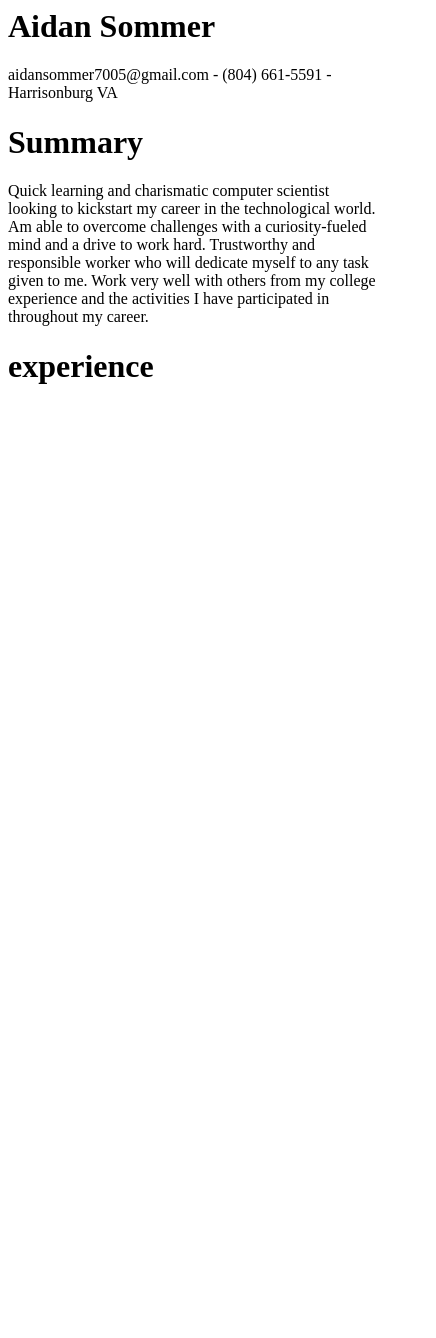
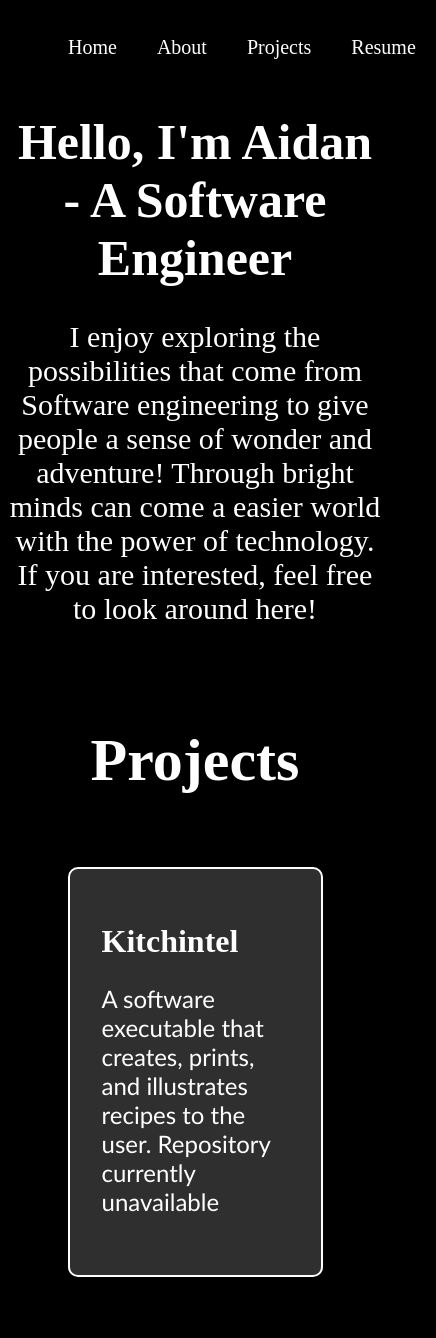
Before and after one commit to Aidanxbiddsa/Portfolio_resume, a plain HTML site: page index.html in a window 390 px wide. Shown: the top 1338 px of the page, 436 px wide, since content can reach past the window. Before the commit the page ends 844 px from the top, so only its background shows below. Drawn offline with Linux system fonts and the light colour scheme.

Commit message:
Finished the resume, and home portion of my portfolio, will continue with the about and projects tabs in the future.

```diff
--- a/index.html
+++ b/index.html
@@ -1,17 +1,30 @@
-<div class="header">
-    <h1>Aidan Sommer</h1>
-    <p> aidansommer7005@gmail.com - (804) 661-5591  - Harrisonburg VA</p>
-</div>
+<!DOCTYPE html>
+<html lang="en">
 
-<div class = "Summary">
-    <h1>Summary</h1>
-    <p> Quick learning and charismatic computer scientist looking to kickstart my career in the technological world.
-        Am able to overcome challenges with a curiosity-fueled mind and a drive to work hard. Trustworthy and
-        responsible worker who will dedicate myself to any task given to me. Work very well with others from my
-        college experience and the activities I have participated in throughout my career.
-        </p>
-</div>
+<head>
+    <link rel="stylesheet" href="main.css">
+    <title>
+        Aidan's Portfolio
+    </title>
+    <script type="module" src="main.js"></script>
+</head>
+<body>
+    <div class="navigation">
+        <ul>
+            <li><a href="index.html">Home</a></li>
+            <li><a href="about.html">About</a></li>
+            <li><a href="Projects.html">Projects</a></li>
+            <li><a href="resume.html">Resume</a></li>
+        </ul>
+    </div>
 
-<div class = "experience">
-    <h1>experience</h1>
-</div>
+    <div class="Introduction">
+        <h1>Hello, I'm Aidan - A Software Engineer</h1>
+        <p>I enjoy exploring the possibilities that come from Software engineering to give people a sense of wonder and adventure! Through bright minds can come a easier world with the power of technology. If you are interested, feel free to look around here!</p>
+    </div>
+
+    <div class="introproj">
+        <h1>Projects</h1>
+    </div>
+</body>
+</html>
--- /dev/null
+++ b/main.css
@@ -0,0 +1,110 @@
+body {
+    background-color: black;
+    color: white;
+}
+div.navigation {
+    ul{
+        display: flex;
+        flex-direction: row;
+    }
+    li {
+        padding: 20px;
+        font-size: 20px;
+        list-style-type: none;
+        a {
+            text-decoration: none;
+            color: white;
+        }
+    }
+}
+
+div.Introduction {
+    text-align: center;
+    h1 {
+        font-size: 50px;
+    }
+    p {
+        font-size: 30px;
+        margin-bottom: 100px;
+    }
+}
+
+div.TBD {
+    font-size: 50px;
+    text-align: center;
+}
+div.introproj {
+    text-align: center;
+    font-size: 30px;
+}
+
+/* This portion was given to me by Andrew Hansen :) */
+div.Projects {
+    display: flex;
+    justify-content: center;
+    align-items: center;
+    flex-wrap: wrap;
+  }
+
+  div.Card {
+    display: inline-block;
+
+    width: 30%;
+    margin: 2rem;
+    padding: 2rem;
+
+    border: 2px solid;
+    background-color: rgba(255, 255, 255, 0.185);
+    border-radius: 10px;
+
+    span {
+      display: block;
+      width: 100%;
+      height: 12rem;
+    }
+
+    img {
+      position: static;
+      width: 100%;
+      height: 20rem;
+      border: 1px solid;
+      border-radius: 10px;
+    }
+
+    a {
+      text-decoration: none;
+    }
+
+    a:hover {
+      color: #CBB677;
+      text-decoration: underline;
+    }
+
+    p {
+      font-family: 'Gill Sans', 'Gill Sans MT', Calibri, 'Trebuchet MS', sans-serif;
+      font-size: x-large;
+    }
+  }
+
+  /* If viewport is small, the 'cards' change length */
+@media screen and (max-width: 1200px) {
+    div.Card {
+      span {
+        height: 15rem;
+      }
+    }
+  }
+
+  @media screen and (max-width: 950px) {
+    div.Card {
+      span {
+        height: 20rem;
+      }
+    }
+  }
+
+  @media screen and (max-width: 700px) {
+    div.Card {
+      width: 50%
+    }
+  }
--- /dev/null
+++ b/main.js
@@ -0,0 +1,38 @@
+// Code given to me by Andrew Hansen
+
+var _process$versions, _import$meta$resolve, _import$meta$resolve2, _import$meta;
+const data = await (typeof process === "object" &&
+(_process$versions = process.versions) !== null &&
+ _process$versions !== void 0 && _process$versions.node ? Promise.all([import("fs"),
+  import("module")]).then(([fs, module]) => new
+   Promise((a => (r, j) => fs.readFile(a, (e, d) => e
+    ? j(e) : r(d)))(module.createRequire(import.meta.url)
+    .resolve('./portfolio.json')))).then(JSON.parse) : fetch((_import$meta$resolve = (_import$meta$resolve2 = (_import$meta = import.meta).resolve) === null
+    || _import$meta$resolve2 === void 0 ? void 0 : _import$meta$resolve2.call(_import$meta, './portfolio.json')) !== null &&
+     _import$meta$resolve !== void 0 ? _import$meta$resolve : new URL('./portfolio.json', import.meta.url)).then(r => r.json()));
+
+const body = document.body;
+
+// Creates Div for the 'cards'
+const div = document.createElement('div');
+div.className = "Projects";
+body.appendChild(div);
+
+// Loops through portfolio.json and creates 'Cards.'
+for (var i in data.projects) {
+  var name = data.projects[i].name;
+  var description = data.projects[i].description;
+  var repository = data.projects[i].repository;
+  var card = document.createElement('div');
+  card.className = "Card";
+  card.innerHTML = `
+    <span>
+        <h1>
+            ${name}
+        </h1>
+        <p>${description}</p>
+    </span>
+    `;
+  div.appendChild(card);
+}
+console.log(data);
--- /dev/null
+++ b/portfolio.json
@@ -0,0 +1,12 @@
+{
+    "projects": [
+        {
+            "name": "Kitchintel",
+            "description": "A software executable that creates, prints, and illustrates recipes to the user. Repository currently unavailable"
+        },
+        {
+            "name": "Y86 Assembly Language",
+            "description":"A Y86 disassembler that takes in Y86 instructions as memory and converts it to readable assembly language code Programmed through C. Repository Private"
+        }
+    ]
+}
--- a/resume.css
+++ b/resume.css
@@ -1,6 +1,28 @@
-.header {
-    padding: 60px;
+div.header {
+    margin-bottom: -15px;
+    h1{margin-bottom: -10px;}
     text-align: center;
     color: black;
-    font-size: 30px;
+    font-size: 20px;
 }
+
+div.summary {
+    hr {
+        position: relative;
+        border: none;
+        height: 3px;
+        background: black;
+    }
+}
+
+div.experience {
+    aside {
+        position: relative;
+        float: right;
+        bottom: 45px;
+    }
+    h2, aside {
+        font-weight: bold;
+        font-size: 20px;
+    }
+}
--- a/settings.css
+++ /dev/null
@@ -1,4 +0,0 @@
-@page {
-    size: letter;
-    margin: 0.5in;
-  }
```
Also changed, not shown: Projects.html (added, +26 -0 lines), about.html (added, +26 -0 lines), resume.html (added, +89 -0 lines).
